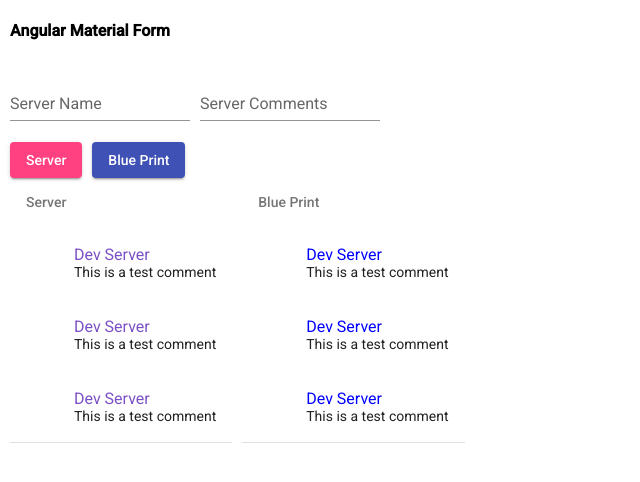
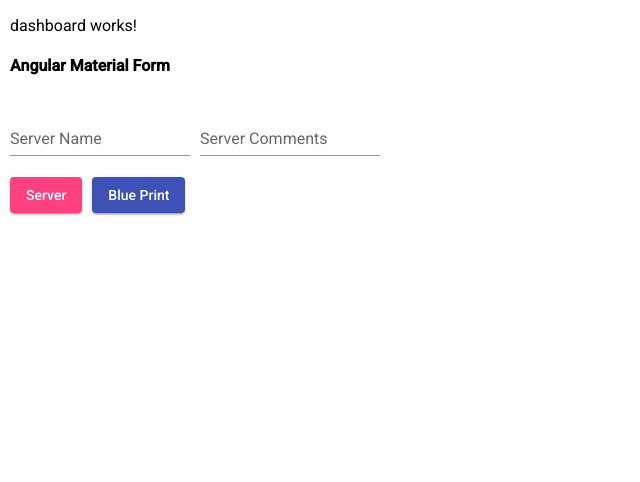
Before and after one commit to FoxGeoff/InputOutputAngular, an Angular app: page / in a window 1280 px wide. Shown: the top 482 px of the page, without its empty margins (0-640 px from the left). Built offline with nearby package versions, Linux system fonts and the light colour scheme.

Commit message:
Get one page form working before split

```diff
--- a/src/app/app.component.html
+++ b/src/app/app.component.html
@@ -1,45 +1,13 @@
 <div class="container" style="margin: 10px">
   <!-- dashboard component -->
-  <h4>Angular Material Form</h4>
+  <app-dashboard
+    (srvCreated)="onServerAdded($event)"
+    (pbCreated)="onServerBlueprintAdded($event)"
+  ></app-dashboard>
 
-  <div fxLayout="row" fxLayoutGap="10px" fxLayoutAlign="start">
-    <mat-form-field appearance="standard">
-      <mat-label>Server Name</mat-label>
-      <input matInput [(ngModel)]="newName" />
-    </mat-form-field>
-    <mat-form-field appearance="standard">
-      <mat-label>Server Comments</mat-label>
-      <input matInput [(ngModel)]="newComment" />
-    </mat-form-field>
-  </div>
-  <div class="row" fxLayoutGap="10px" fxLayoutAlign="start">
-    <button mat-raised-button color="accent" (click)="onAddServer()">
-      Server
-    </button>
-    <button mat-raised-button color="primary" (click)="onAddBluePrint()">
-      Blue Print
-    </button>
-  </div>
-  <!-- server (list) component -->
-  <div fxLayout="row" fxLayoutGap="10px">
-    <mat-list>
-      <div mat-subheader>Server</div>
-      <mat-list-item *ngFor="let server of servers">
-        <mat-icon mat-list-icon>server</mat-icon>
-        <div mat-line style="color: '#7b50c7'">{{ server.name }}</div>
-        <div mat-line>{{ server.comment }}</div>
-      </mat-list-item>
-      <mat-divider></mat-divider>
-    </mat-list>
-
-    <mat-list>
-      <div mat-subheader>Blue Print</div>
-      <mat-list-item *ngFor="let server of bluePrints">
-        <mat-icon mat-list-icon>server</mat-icon>
-        <div mat-line style="color: 'blue'">{{ server.name }}</div>
-        <div mat-line>{{ server.comment }}</div>
-      </mat-list-item>
-      <mat-divider></mat-divider>
-    </mat-list>
-  </div>
+  <!-- server-list component -->
+  <app-server-list
+    *ngFor="let serverElement of serverElements"
+    [srvElement]="serverElement"
+  ></app-server-list>
 </div>
--- a/src/app/app.component.ts
+++ b/src/app/app.component.ts
@@ -1,12 +1,12 @@
 export class ServerElement {
   type!: string;
   name!: string;
-  comment!: string;
+  content!: string;
 
-  constructor(type: string, name: string, comment: string) {
+  constructor(type: string, name: string, content: string) {
     this.type = type;
     this.name = name;
-    this.comment = comment;
+    this.content = content;
   }
 
 }
@@ -20,31 +20,27 @@
 })
 export class AppComponent {
   title = 'InputOutputAngular';
-  servers!: ServerElement[];
-  bluePrints!: ServerElement[];
+  serverElements!: ServerElement[];
+  bluePrintElements!: ServerElement[];
 
-  newName = '';
-  newComment = '';
+  constructor() { }
 
-  constructor() {
-    this.servers = [
-      new ServerElement("Server", "Dev Server", "This is a test comment"),
-      new ServerElement("Server", "Dev Server", "This is a test comment"),
-      new ServerElement("Server", "Dev Server", "This is a test comment")
-    ]
-      this.bluePrints = [
-        new ServerElement("BluePrint", "Dev Server", "This is a test comment"),
-        new ServerElement("BluePrint", "Dev Server", "This is a test comment"),
-        new ServerElement("BluePrint", "Dev Server", "This is a test comment")
-    ]
+  // method #1 for events raised by button click() on child
+  onServerAdded(serverData: { serverName: string, serverContent: string }) {
+    this.serverElements.push({
+      type: 'Server',
+      name: serverData.serverName,
+      content: serverData.serverContent
+    });
   }
 
-  onAddServer() {
-    this.servers.push(new ServerElement( "Server", this.newName, this.newComment))
-  }
-
-  onAddBluePrint() {
-    this.bluePrints.push(new ServerElement( "BluePrint", this.newName, this.newComment))
+  // method #2 for events raised by button click() on child
+  onServerBlueprintAdded(bluePrintData: { serverName: string, serverContent: string }) {
+    this.bluePrintElements.push({
+      type: 'BluePrintServer',
+      name: bluePrintData.serverName,
+      content: bluePrintData.serverContent
+    });
   }
 
 }
--- a/src/app/dashboard/dashboard.component.html
+++ b/src/app/dashboard/dashboard.component.html
@@ -1 +1,22 @@
 <p>dashboard works!</p>
+
+<h4>Angular Material Form</h4>
+
+<div fxLayout="row" fxLayoutGap="10px" fxLayoutAlign="start">
+  <mat-form-field appearance="standard">
+    <mat-label>Server Name</mat-label>
+    <input matInput [(ngModel)]="newServerName" />
+  </mat-form-field>
+  <mat-form-field appearance="standard">
+    <mat-label>Server Comments</mat-label>
+    <input matInput [(ngModel)]="newServerComment" />
+  </mat-form-field>
+</div>
+<div class="row" fxLayoutGap="10px" fxLayoutAlign="start">
+  <button mat-raised-button color="accent" (click)="onAddServer()">
+    Server
+  </button>
+  <button mat-raised-button color="primary" (click)="onAddBluePrint()">
+    Blue Print
+  </button>
+</div>
--- a/src/app/dashboard/dashboard.component.ts
+++ b/src/app/dashboard/dashboard.component.ts
@@ -1,4 +1,4 @@
-import { Component, Input, OnInit } from '@angular/core';
+import { Component, EventEmitter, Input, OnInit, Output } from '@angular/core';
 
 @Component({
   selector: 'app-dashboard',
@@ -6,12 +6,28 @@
   styleUrls: ['./dashboard.component.css']
 })
 export class DashboardComponent implements OnInit {
-  @Input('srvElement')
-  element!: { name: string; content: string; };
+  // broadcast to parent component, of type EvenEmitter<{...}>() to raise constructor method on the obj
+  @Output('srvCreated') serverCreated = new EventEmitter<{ serverName: string, serverContent: string }>();
+  @Output('pbCreated') bluePrintCreated = new EventEmitter<{ serverName: string, serverContent: string }>();
+
+  newServerName: string = "";
+  newServerComment: string = "";
 
   constructor() { }
 
   ngOnInit(): void {
   }
 
+  // Task the original method onAddServer() on button click
+  onAddServer() {
+    //this.serverElements.push(new ServerElement('Server', this.newServerName, this.newServerContent));
+    this.serverCreated.emit({ serverName: this.newServerName, serverContent: this.newServerComment })
+  }
+
+  // Task the original method onAddBluePrint() on button click
+  onAddBluePrint() {
+    //this.serverElements.push(new ServerElement('Blue Server', this.newServerName, this.newServerContent));
+    this.bluePrintCreated.emit({ serverName: this.newServerName, serverContent: this.newServerComment })
+  }
+
 }
--- a/src/app/server-list/server-list.component.html
+++ b/src/app/server-list/server-list.component.html
@@ -1 +1,23 @@
-<p>server-list works!</p>
+<p>element-list works!</p>
+
+<div fxLayout="row" fxLayoutGap="10px">
+  <mat-list>
+    <div mat-subheader>element</div>
+    <mat-list-item *ngIf="element.type==='Server'">
+      <mat-icon mat-list-icon>element</mat-icon>
+      <div mat-line style="color: '#7b50c7'">{{ element.name }}</div>
+      <div mat-line>{{ element.content }}</div>
+    </mat-list-item>
+    <mat-divider></mat-divider>
+  </mat-list>
+
+  <mat-list>
+    <div mat-subheader>Blue Print</div>
+    <mat-list-item *ngIf="element.type==='BluePrintServer'">
+      <mat-icon mat-list-icon>element</mat-icon>
+      <div mat-line style="color: 'blue'">{{ element.name }}</div>
+      <div mat-line>{{ element.content }}</div>
+    </mat-list-item>
+    <mat-divider></mat-divider>
+  </mat-list>
+</div>
```
Also changed, not shown: src/app/server-list/server-list.component.ts (+6 -1 lines), 1 other file (tests, documents, lock files or other folders).
